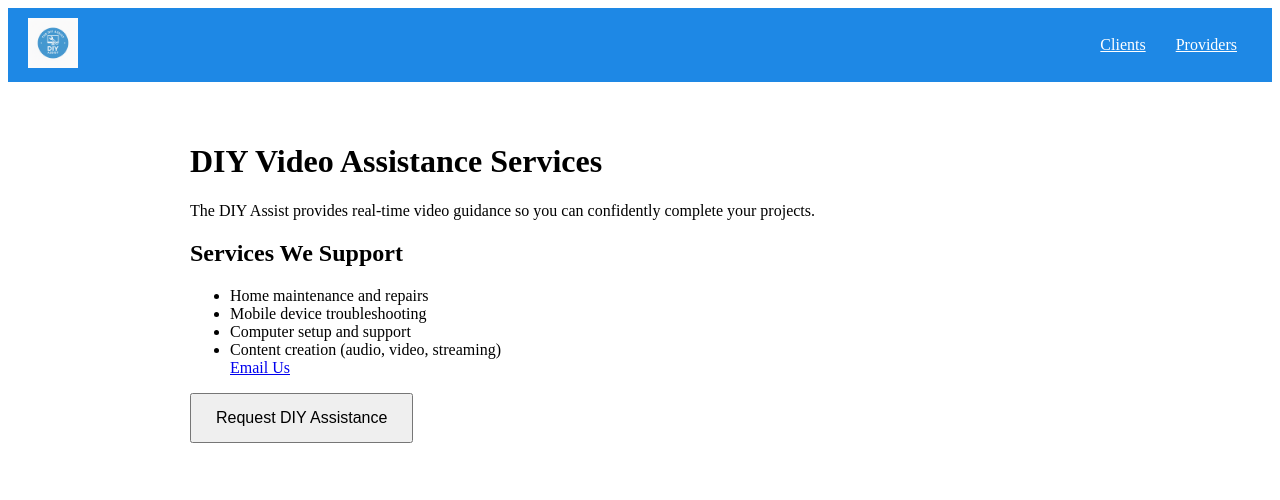
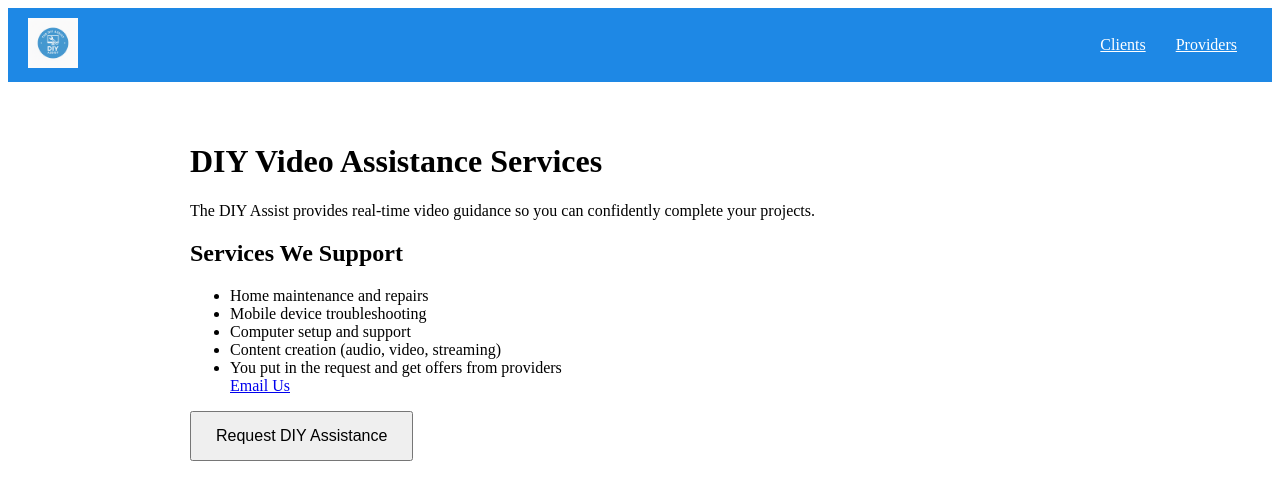
Before and after one commit to npgandlove/diyassistv4, a React (Vite) app: page /client in a window 1280 px wide. Shown: the top 500 px of the page. Built offline with nearby package versions, Linux system fonts and the light colour scheme.

Commit message:
Update Client.jsx

```diff
--- a/src/pages/Client.jsx
+++ b/src/pages/Client.jsx
@@ -13,6 +13,7 @@ export default function Client() {
         <li>Mobile device troubleshooting</li>
         <li>Computer setup and support</li>
         <li>Content creation (audio, video, streaming)</li>
+        <li>You put in the request and get offers from providers</li>
 
         <a href="mailto:clients@thediyassist.com?subject=Client Inquiry">Email Us</a>
       </ul>
```
